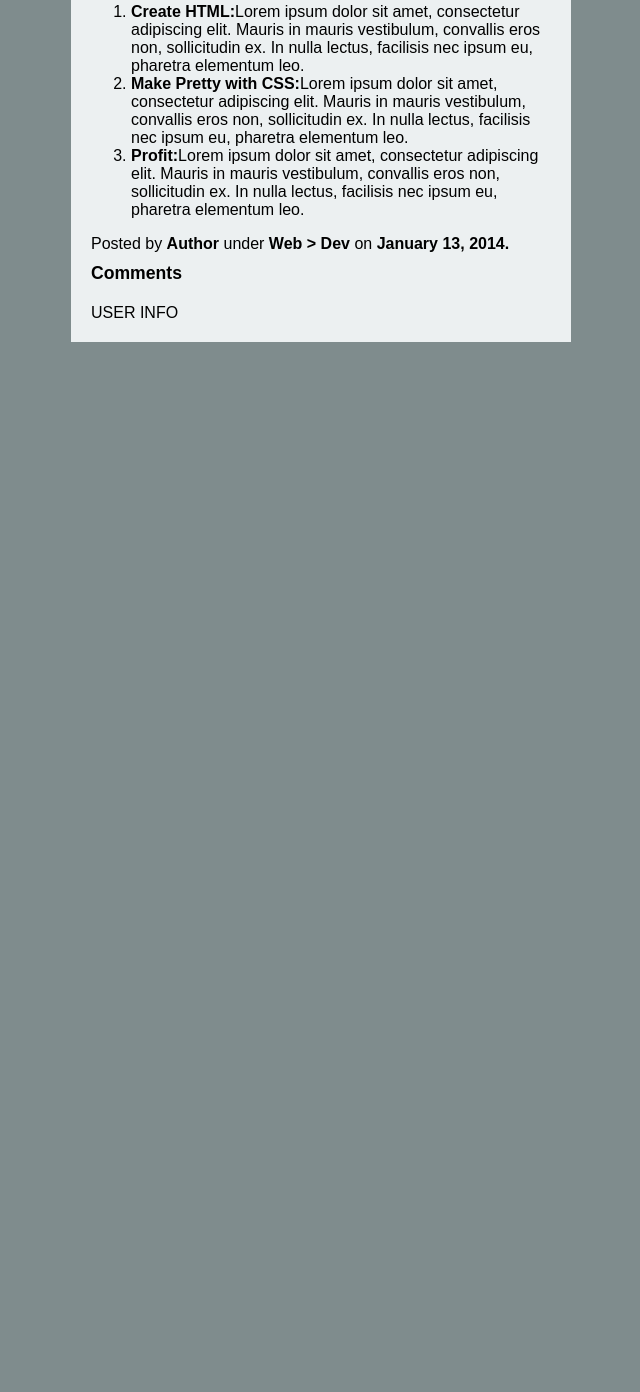
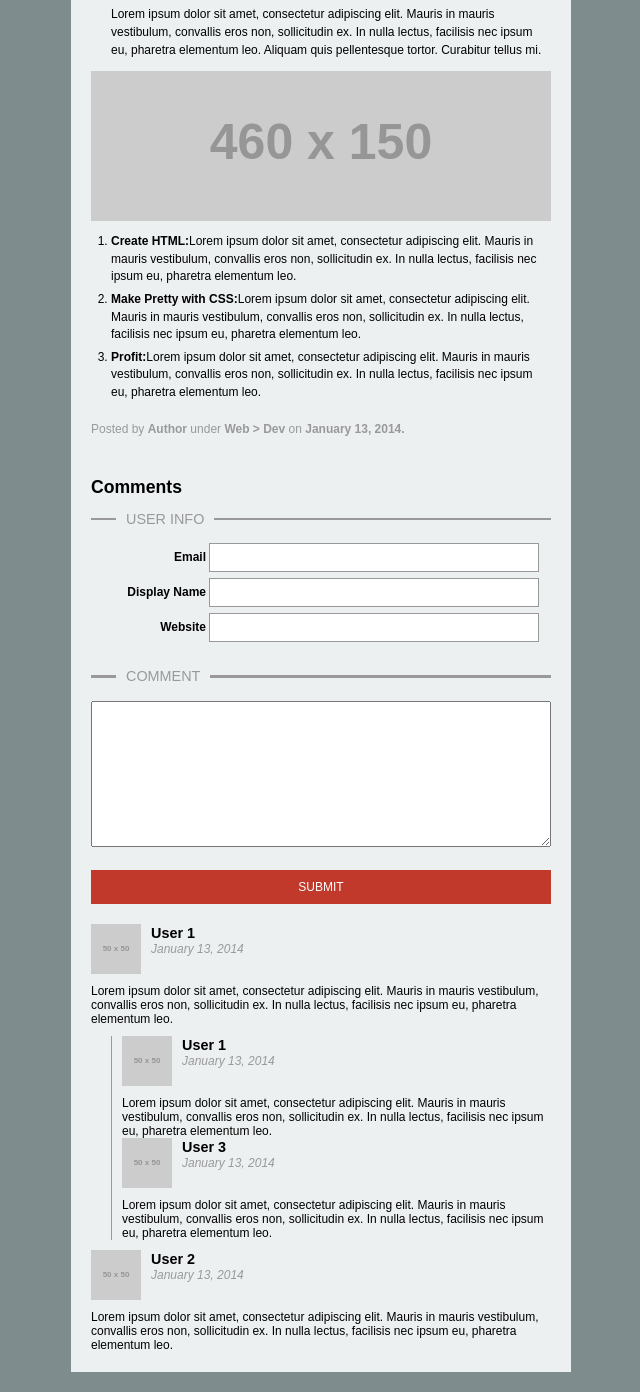
Before and after one commit to vmiculit/make-it-real, a plain HTML site: page index.html in a window 1280 px wide. Shown: the part 1232-2624 px from the top of the page, without its empty margins (229-869 px from the left). Before the commit the page ends 1594 px from the top, so only its background shows below. Drawn offline with Linux system fonts and the light colour scheme; placeholder pictures from the web are drawn by us.

Commit message:
final version

```diff
--- a/index.html
+++ b/index.html
@@ -60,39 +60,64 @@
 
 			<h1>Article Title</h1>
 
-				<p>Lorem ipsum dolor sit amet, consectetur adipiscing elit. Mauris in mauris vestibulum, convallis eros non, sollicitudin ex. In nulla lectus, facilisis nec ipsum eu, pharetra elementum leo. Aliquam quis pellentesque tortor. Curabitur!</p>
+				<p class="main-content-text">Lorem ipsum dolor sit amet, consectetur adipiscing elit. Mauris in mauris vestibulum, convallis eros non, sollicitudin ex. In nulla lectus, facilisis nec ipsum eu, pharetra elementum leo. Aliquam quis pellentesque tortor. Curabitur!</p>
 
-				<p>Lorem ipsum dolor sit amet, <strong>consectetur</strong> adipiscing elit. Mauris in mauris vestibulum, convallis eros non, sollicitudin ex. In <a href="#">nulla lectus</a>, facilisis nec ipsum eu, pharetra elementum leo. Aliquam quis.</p>
+				<p class="main-content-text">Lorem ipsum dolor sit amet, <strong>consectetur</strong> adipiscing elit. Mauris in mauris vestibulum, convallis eros non, sollicitudin ex. In <a href="#">nulla lectus</a>, facilisis nec ipsum eu, <i>pharetra elementum leo</i> Aliquam quis.</p>
 
 			<h2>Section Title</h2>
 
-			<p>Lorem ipsum dolor sit amet, consectetur adipiscing elit. Mauris in mauris vestibulum, convallis eros non, sollicitudin ex. In nulla lectus, facilisis nec ipsum eu, pharetra elementum leo. Aliquam quis pellentesque tortor. Curabitur tellus mi.</p>
+			<p class="main-content-text">Lorem ipsum dolor sit amet, consectetur adipiscing elit. Mauris in mauris vestibulum, convallis eros non, sollicitudin ex. In nulla lectus, facilisis nec ipsum eu, pharetra elementum leo. Aliquam quis pellentesque tortor. Curabitur tellus mi.</p>
 
-			<table>
-				Table goes here...
+			<table class="table">
+				<thead>
+					<tr>
+						<th>What</th>
+						<th>Where</th>
+						<th>How</th>
+					</tr>
+				</thead>
+				<tbody>
+					<tr>
+						<td>HTML</td>
+						<td>Lorem ipsum dolor sit amet, consectetur adipiscing elit. Mauris in mauris vestibulum, convallis eros non, sollicitudin ex. In nulla lectus, facilisis nec ipsum eu, pharetra elementum leo.</td>
+						<td><button>Go!</button></td>
+					</tr>
+						<td>CSS</td>
+						<td>Lorem ipsum dolor sit amet, consectetur adipiscing elit. Mauris in mauris vestibulum, convallis eros non, sollicitudin ex.</td>
+						<td><button>Try!</button></td>
+					</tr>
+						<td>JS</td>
+						<td>Lorem ipsum dolor sit amet, consectetur adipiscing elit. </td>
+						<td><button>View!</button></td>
+					</tr>
+				</tbody>
 			</table>
 
-			<p>Lorem ipsum dolor sit amet, consectetur adipiscing elit. Mauris in mauris vestibulum, convallis eros non, sollicitudin ex. In nulla lectus, facilisis nec ipsum eu, pharetra elementum leo. Aliquam quis pellentesque tortor. Curabitur tellus mi.</p>
+			<p class="main-content-text">Lorem ipsum dolor sit amet, consectetur adipiscing elit. Mauris in mauris vestibulum, convallis eros non, sollicitudin ex. In nulla lectus, facilisis nec ipsum eu, pharetra elementum leo. Aliquam quis pellentesque tortor. Curabitur tellus mi.</p>
 
 			<h2>Section Title</h2>
 
-			<p>Lorem ipsum dolor sit amet, consectetur adipiscing elit. Mauris in mauris vestibulum, convallis eros non, sollicitudin ex. In nulla lectus, facilisis nec ipsum eu, pharetra elementum leo. Aliquam quis pellentesque tortor. Curabitur tellus mi.</p>
+			<p class="main-content-text">Lorem ipsum dolor sit amet, consectetur adipiscing elit. Mauris in mauris vestibulum, convallis eros non, sollicitudin ex. In nulla lectus, facilisis nec ipsum eu, pharetra elementum leo. Aliquam quis pellentesque tortor. Curabitur tellus mi.</p>
 
-			<div>
-			Code box goes here...
+			<div class="code-box">
+				<code >
+					$('#myElement').click(function(){<br>
+						&nbsp; console.log('Clicked!')<br>
+				});
+				</code>
 			</div>
 
-			<p>Lorem ipsum dolor sit amet, consectetur adipiscing elit. Mauris in mauris vestibulum, convallis eros non, sollicitudin ex. In nulla lectus, facilisis nec ipsum eu, pharetra elementum leo. Aliquam quis pellentesque tortor. Curabitur tellus mi.</p>
+			<p class="main-content-text">Lorem ipsum dolor sit amet, consectetur adipiscing elit. Mauris in mauris vestibulum, convallis eros non, sollicitudin ex. In nulla lectus, facilisis nec ipsum eu, pharetra elementum leo. Aliquam quis pellentesque tortor. Curabitur tellus mi.</p>
 
-			<p>Lorem ipsum dolor sit amet, consectetur adipiscing elit. Mauris in mauris vestibulum, convallis eros non, sollicitudin ex. In nulla lectus, facilisis nec ipsum eu, pharetra elementum leo. Aliquam quis pellentesque tortor. Curabitur tellus mi.</p>
+			<p class="main-content-text">Lorem ipsum dolor sit amet, consectetur adipiscing elit. Mauris in mauris vestibulum, convallis eros non, sollicitudin ex. In nulla lectus, facilisis nec ipsum eu, pharetra elementum leo. Aliquam quis pellentesque tortor. Curabitur tellus mi.</p>
 
 			<h2>Section Title</h2>
 
-			<p>Lorem ipsum dolor sit amet, consectetur adipiscing elit. Mauris in mauris vestibulum, convallis eros non, sollicitudin ex. In nulla lectus, facilisis nec ipsum eu, pharetra elementum leo. Aliquam quis pellentesque tortor. Curabitur tellus mi.</p>
+			<p class="main-content-text">Lorem ipsum dolor sit amet, consectetur adipiscing elit. Mauris in mauris vestibulum, convallis eros non, sollicitudin ex. In nulla lectus, facilisis nec ipsum eu, pharetra elementum leo. Aliquam quis pellentesque tortor. Curabitur tellus mi.</p>
 
-			<img src="http://placehold.it/460x150" alt="placeholder image">
+			<img class="content-image" src="http://placehold.it/460x150" alt="placeholder image">
 
-			<ol>
+			<ol class="ol-content">
 				<li><strong>Create HTML:</strong>Lorem ipsum dolor sit amet, consectetur adipiscing elit. Mauris in mauris vestibulum, convallis eros non, sollicitudin ex. In nulla lectus, facilisis nec ipsum eu, pharetra elementum leo.</li>
 				<li><strong>Make Pretty with CSS:</strong>Lorem ipsum dolor sit amet, consectetur adipiscing elit. Mauris in mauris vestibulum, convallis eros non, sollicitudin ex. In nulla lectus, facilisis nec ipsum eu, pharetra elementum leo.</li>
 				<li><strong>Profit:</strong>Lorem ipsum dolor sit amet, consectetur adipiscing elit. Mauris in mauris vestibulum, convallis eros non, sollicitudin ex. In nulla lectus, facilisis nec ipsum eu, pharetra elementum leo.</li>
@@ -102,11 +127,86 @@
 
 			<section class="comments-section">
 			<h1>Comments</h1>
-			<span>USER INFO</span>
 
-			<form id="comment-form" action="#" method="POST">
+			<form id="commentform" class="comment-form" action="#" method="POST">
+				<div class="form-title">
+					<span>USER INFO</span>
+				</div>
+					<div class="form-section">
+						<div class="form-row">
+							<div class="label-cell">
+								<label>Email</label>
+							</div>
+								<input type="text" size="36">
+						</div>
+						<div class="form-row">
+							<div class="label-cell">
+								<label>Display Name</label>
+							</div>
+							<input type="text" size="36"/>
+						</div>
+						<div class="form-row">
+							<div class="label-cell">
+								<label>Website</label>
+							</div>
+							<input type="text" size="36"/>
+						</div>
+					</div>
+				<div class="form-title">
+					<span>COMMENT</span>
+				</div>
+				<div class="form-row">
+					<textarea rows="10" cols="30"></textarea>
+				</div>
+				<input class="submit-button" type="submit" value="SUBMIT"/>
+			</form>
 
-			</form>
+			<div class="comments">
+
+				<div class="comment-container">
+					<img src="http://placehold.it/50x50">
+					<div class="user-info">
+						<span>User 1</span>
+						<span>January 13, 2014</span>
+					</div>
+					<span class="comment-content">
+						Lorem ipsum dolor sit amet, consectetur adipiscing elit. Mauris in mauris vestibulum, convallis eros non, sollicitudin ex. In nulla lectus, facilisis nec ipsum eu, pharetra elementum leo.
+					</span>
+					<div class="child-comment-container">
+						<div class="comment-container">
+						<img src="http://placehold.it/50x50">
+						<div class="user-info">
+							<span>User 1</span>
+							<span>January 13, 2014</span>
+						</div>
+						<span class="comment-content">
+							Lorem ipsum dolor sit amet, consectetur adipiscing elit. Mauris in mauris vestibulum, convallis eros non, sollicitudin ex. In nulla lectus, facilisis nec ipsum eu, pharetra elementum leo.
+						</span>
+						</div>
+						<div class="comment-container">
+						<img src="http://placehold.it/50x50">
+						<div class="user-info">
+							<span>User 3</span>
+							<span>January 13, 2014</span>
+						</div>
+						<span class="comment-content">
+							Lorem ipsum dolor sit amet, consectetur adipiscing elit. Mauris in mauris vestibulum, convallis eros non, sollicitudin ex. In nulla lectus, facilisis nec ipsum eu, pharetra elementum leo.
+						</span>
+						</div>
+					</div>
+				</div>
+				<div class="comment-container">
+					<img src="http://placehold.it/50x50">
+					<div class="user-info">
+						<span>User 2</span>
+						<span>January 13, 2014</span>
+					</div>
+					<span class="comment-content">
+						Lorem ipsum dolor sit amet, consectetur adipiscing elit. Mauris in mauris vestibulum, convallis eros non, sollicitudin ex. In nulla lectus, facilisis nec ipsum eu, pharetra elementum leo.
+					</span>
+				</div>
+
+			</div>
 
 		</div>
 
--- a/main.css
+++ b/main.css
@@ -22,15 +22,15 @@ h2 {
 	border-bottom: 1px solid #bdc3c7;
 }
 
-p {
+a {
+	color: #d3543c;
+	text-decoration: none;
+}
+
+.main-content-text {
 	font-size: .75rem;
 	line-height: 1.1rem;
 	padding-left: 20px;
-}
-
-a {
-	color: #d3543c;
-	text-decoration: none;
 }
 
 .main-container {
@@ -123,5 +123,138 @@ a {
 	padding: 20px;
 }
 
+.code-box {
+	font-size: .9rem;
+	background-color: #bdc3c7;
+	padding: 20px 20px 20px 40px;
+}
 
-gap: 10px
+.table {
+	font-size: .75rem;
+	border: 1px solid #999999;
+}
+
+.table thead{
+	background-color: #bdc3c7;
+	text-align: left;
+}
+
+.table th, td {
+	padding: 5px 10px 5px 10px;
+	border: 1px solid #999999;
+}
+
+.table button {
+	background: #3498db;
+	color: #ffffff;
+	border: 1px solid #3498db;
+	padding: 5px 20px;
+}
+.content-image {
+	display: block;
+	margin: auto;
+
+}
+.ol-content {
+	font-size: .75rem;
+	line-height: 1.1rem;
+	padding: 0px 0px 0px 20px;
+}
+
+.ol-content li {
+	padding-bottom: 5px;
+}
+
+.user-info-text {
+	font-size: .75rem;
+	color: #99999b;
+}
+
+/*COMMENT SECTION - FORM*/
+
+.comments-section {
+	margin-top: 40px;
+}
+
+.form-title {
+	color: #99999b;
+	width: 100%;
+	background-color: #99999b;
+	line-height: .1rem;
+	margin:	10px 0 20px;
+}
+
+.form-title span {
+	background: #ecf0f1;
+	padding: 0 10px;
+	margin-left: 25px;
+	font-size: .9rem;
+}
+
+.form-section {
+	padding-bottom: 20px;
+}
+
+.form-row {
+	padding: 3px 0 3px 0;
+	font-size: .75rem;
+	font-weight: bold;
+}
+
+.form-row input {
+	border: 1px solid #99999b;
+	width: 330px;
+	line-height: 25px;
+}
+
+.label-cell {
+	text-align: right;
+	width: 25%;
+	display: inline-block;
+}
+
+.form-row textarea {
+	width: 100%;
+}
+
+.submit-button {
+	width: 100%;
+	background-color: #c0392b;
+	border: none;
+	color: #ffffff;
+	font-size: .75rem;
+	padding: 10px 0;
+	margin:	20px 0;
+}
+
+/*COMMENT SECTION - COMMENTS*/
+
+.comment-container img {
+	float: left;
+	padding: 0 10px 10px 0;
+}
+
+.user-info span:first-of-type {
+	font-weight: bold;
+	font-size: .9rem;
+}
+.user-info span:last-of-type {
+	display: block;
+	color: #99999b;
+	font-style: italic;
+	font-size: .75rem;
+}
+
+.comment-content {
+	display: block;
+	clear: both;
+	font-size: .75rem;
+}
+
+.child-comment-container {
+	margin-left: 20px;
+	margin-bottom: 10px;
+	margin-top: 10px;
+	border-left: 1px solid #99999b;
+	padding-left: 10px;
+}
```
